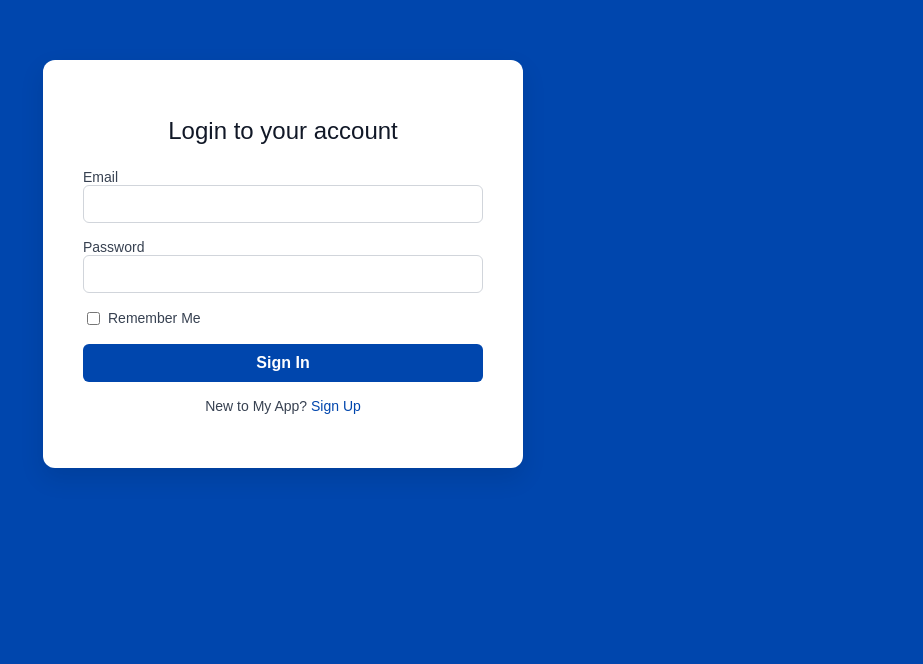
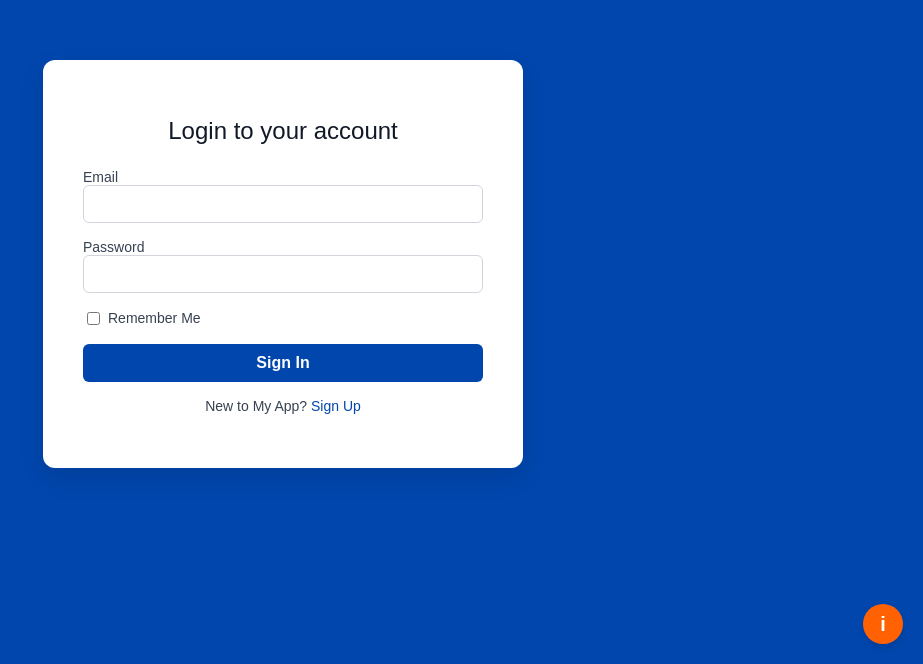
Before and after one commit to yashagarwal0812/richpanel-assn, a React (Vite) app in the folder frontend/: page / in a window 1280 px wide. Shown: the part 136-800 px from the top of the page, without its empty margins (357-1280 px from the left). Built offline with nearby package versions, Linux system fonts and the light colour scheme; no server answers.

Commit message:
feat: added onboarding file and fixed other issues

```diff
--- a/frontend/src/App.css
+++ b/frontend/src/App.css
@@ -11,3 +11,26 @@ h1 {
 .container {
   padding: 20px;
 }
+
+/* Add styles for the info button */
+.info-button {
+  position: fixed;
+  bottom: 20px;
+  right: 20px;
+  width: 40px;
+  height: 40px;
+  background-color: #ff6103;
+  color: white;
+  font-size: 20px;
+  font-weight: bold;
+  text-align: center;
+  line-height: 40px;
+  border-radius: 50%;
+  box-shadow: 0 4px 6px rgba(0, 0, 0, 0.1);
+  cursor: pointer;
+  text-decoration: none;
+}
+
+.info-button:hover {
+  background-color: #cd3700;
+}
--- a/frontend/src/App.jsx
+++ b/frontend/src/App.jsx
@@ -25,6 +25,7 @@ function App() {
 
   return (
     <Router>
+      <div className="app-container">
         <Routes>
           <Route
             path="/"
@@ -91,6 +92,15 @@ function App() {
             }
           />
         </Routes>
+        <a
+          href="https://www.notion.so/Facebook-Helpdesk-Onboarding-21aa5a64f75180ed805bd50330229d3d#21aa5a64f751801c9f51ceb53516c4c0"
+          target="_blank"
+          rel="noopener noreferrer"
+          className="info-button"
+        >
+          i
+        </a>
+      </div>
     </Router>
   );
 }
--- a/frontend/src/pages/Facebook.jsx
+++ b/frontend/src/pages/Facebook.jsx
@@ -29,7 +29,7 @@ export function Facebook() {
         }
         };
         fetchInfo();
-    }, []); // Add empty dependency array to ensure it runs only once
+    }, []); // Add 'navigate' to the dependency array
 
     const handleDeleteIntegration = async () => {
       // Logic for deleting the integration
@@ -54,6 +54,11 @@ export function Facebook() {
       navigate('/connectform');
     };
 
+    const handleLogout = () => {
+      localStorage.removeItem("token");
+      navigate('/signin', { replace: true });
+    };
+
     return (
         <div className="signup-container">
           <div className="signup-box">
@@ -69,6 +74,7 @@ export function Facebook() {
             ) : (
               <button className="connect" onClick={connectPage}>Connect Page</button>
             )}
+            <button onClick={handleLogout} className="logout-button">Logout</button>
           </div>
         </div>
     )
--- a/frontend/src/styles/Facebook.css
+++ b/frontend/src/styles/Facebook.css
@@ -59,3 +59,7 @@
   flex-direction: column;
   gap: 10px;
 }
+
+.logout-button{
+    margin-top: 10px;
+}
```
Lines whose indentation alone changed are shown as unchanged.
